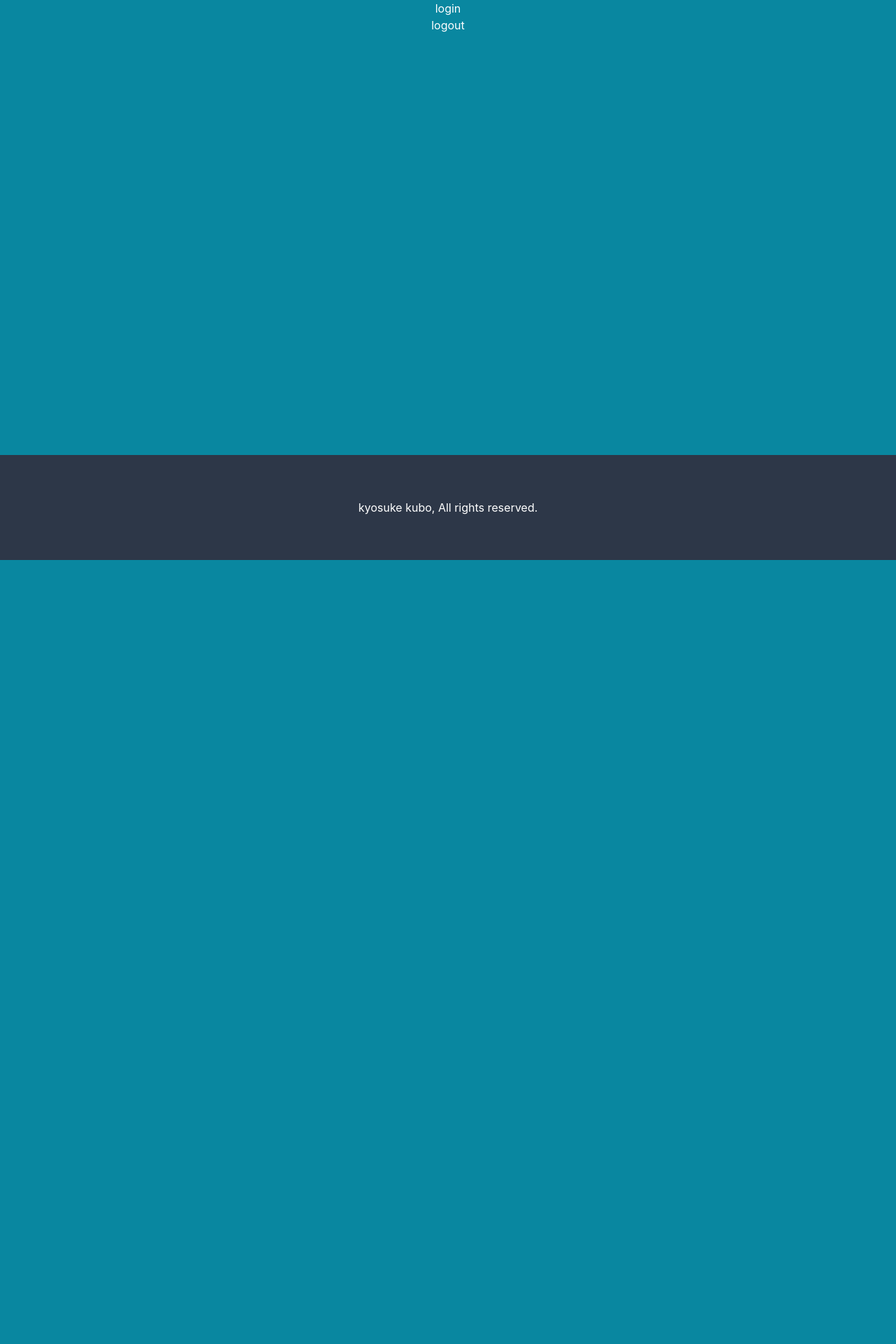
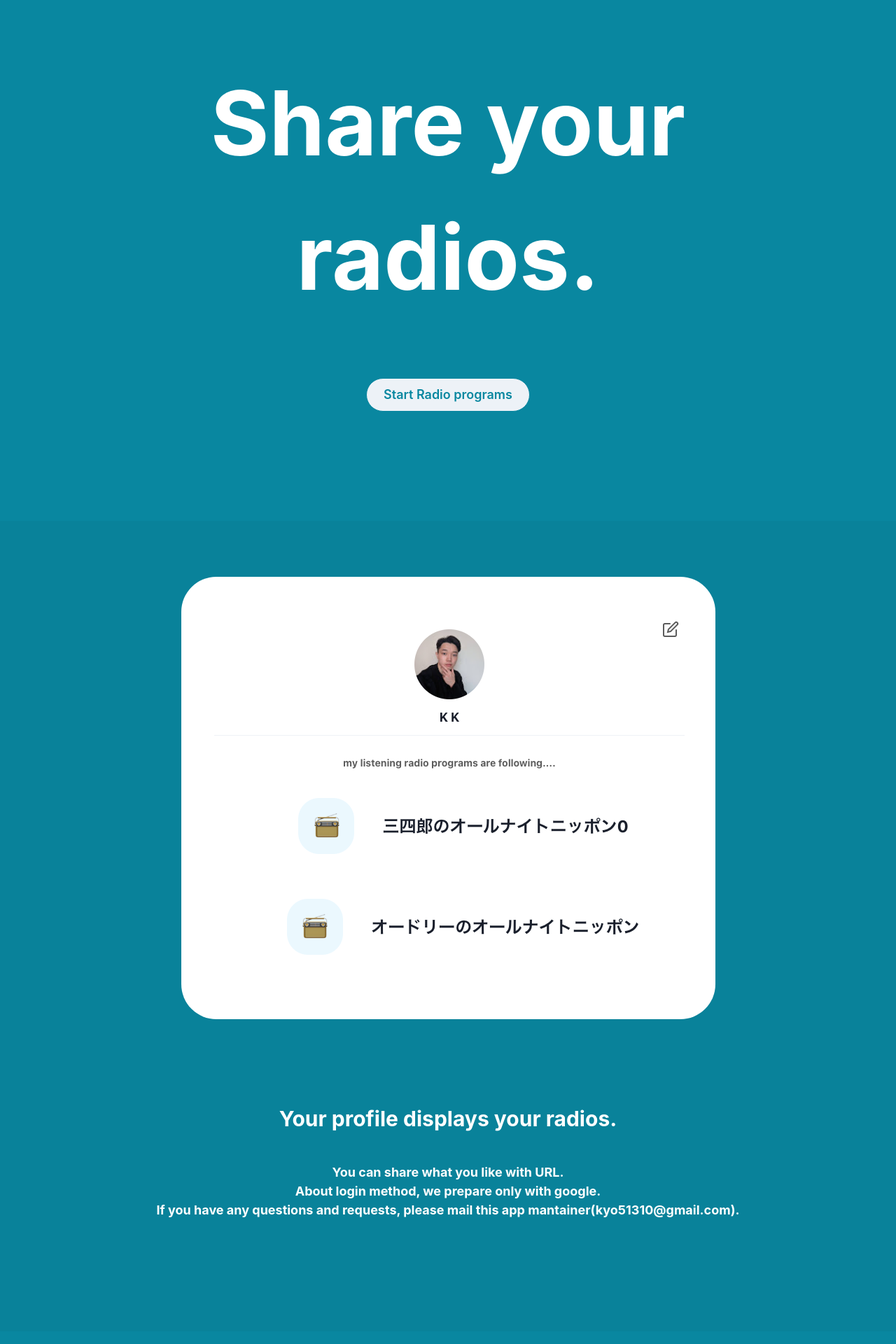
Before and after one commit to kk3939/radio-programs, a Next.js app: page / in a window 1280 px wide. Shown: the top 1920 px of the page at 70% size. Before the commit the page ends 800 px from the top, so only its background shows below. Built offline with nearby package versions, Linux system fonts and the light colour scheme; no server answers.

Commit message:
add: indexpageの実装完了

```diff
--- a/src/pages/_app.tsx
+++ b/src/pages/_app.tsx
@@ -1,7 +1,7 @@
 /* eslint-disable react/react-in-jsx-scope */
 import type { AppProps } from "next/app";
 import { ChakraProvider, extendTheme } from "@chakra-ui/react";
-import "../styles/global.css";
+import "../asset/global.css";
 import { Provider } from "react-redux";
 import { store } from "../redux/store";
 
@@ -15,7 +15,7 @@ const theme = extendTheme({
   },
 });
 
-function MyApp({ Component, pageProps, router }: AppProps) {
+function MyApp({ Component, pageProps }: AppProps) {
   return (
     <ChakraProvider theme={theme}>
       <Provider store={store}>
--- a/src/pages/index.tsx
+++ b/src/pages/index.tsx
@@ -1,32 +1,65 @@
 import React from "react";
-import Link from "next/link";
-import { Center, Text } from "@chakra-ui/react";
+import { Box, Button, Center, Flex, Text } from "@chakra-ui/react";
 import Footer from "../components/Footer";
 import Layout from "../components/Layout";
-import { signOutFromApp } from "../functions/authentication";
-import { useDispatch } from "react-redux";
 import { useRouter } from "next/router";
+import HandmadeSpacer from "../components/Spacer";
+import Image from "next/image";
+import profile from "../asset/profile.png";
 
 const Index: React.VFC = () => {
-  const dispatch = useDispatch();
   const router = useRouter();
   return (
     <>
       <Layout>
-        <Link href="/signIn">
-          <Center>
-            <Text color="white">login</Text>
+        <Center p={20} align="center" flexDirection="column">
+          <Text fontSize="9xl" color="white" fontWeight="bold">
+            Share your radios.
+          </Text>
+          <Center align="center" w="100%" h="200px">
+            <Button
+              fontSize="lg"
+              border="1px"
+              color="cyan.700"
+              borderRadius="25px"
+              size="lg"
+              onClick={() => {
+                router.push("/signIn");
+              }}
+            >
+              Start Radio programs
+            </Button>
           </Center>
-        </Link>
-        <Center>
-          <Text
-            color="white"
-            role="button"
-            onClick={() => signOutFromApp(dispatch, router)}
-          >
-            logout
-          </Text>
         </Center>
+        <Center
+          align="center"
+          bg="blackAlpha.50"
+          pr={20}
+          pl={20}
+          pt={20}
+          pb={20}
+          flexWrap="wrap"
+        >
+          <Box p={10} bg="white" borderRadius="50px">
+            <Image src={profile} loading="lazy" />
+          </Box>
+          <Box p={20}>
+            <Text color="white" fontSize="3xl" fontWeight="bold" p={10}>
+              Your profile displays your radios.
+            </Text>
+            <Text color="white" fontSize="lg" fontWeight="bold">
+              You can share what you like with URL.
+            </Text>
+            <Text color="white" fontSize="lg" fontWeight="bold">
+              About login method, we prepare only with google.
+            </Text>
+            <Text color="white" fontSize="lg" fontWeight="bold">
+              If you have any questions and requests, please mail this app
+              mantainer(kyo51310@gmail.com).
+            </Text>
+          </Box>
+        </Center>
+        <HandmadeSpacer spacePixel="300px" />
         <Footer />
       </Layout>
     </>
```
Also changed, not shown: src/components/userIdPage/EditIcons.tsx (+26 -4 lines), src/asset/global.css (renamed from src/styles/global.css), src/asset/profile.png (added).
